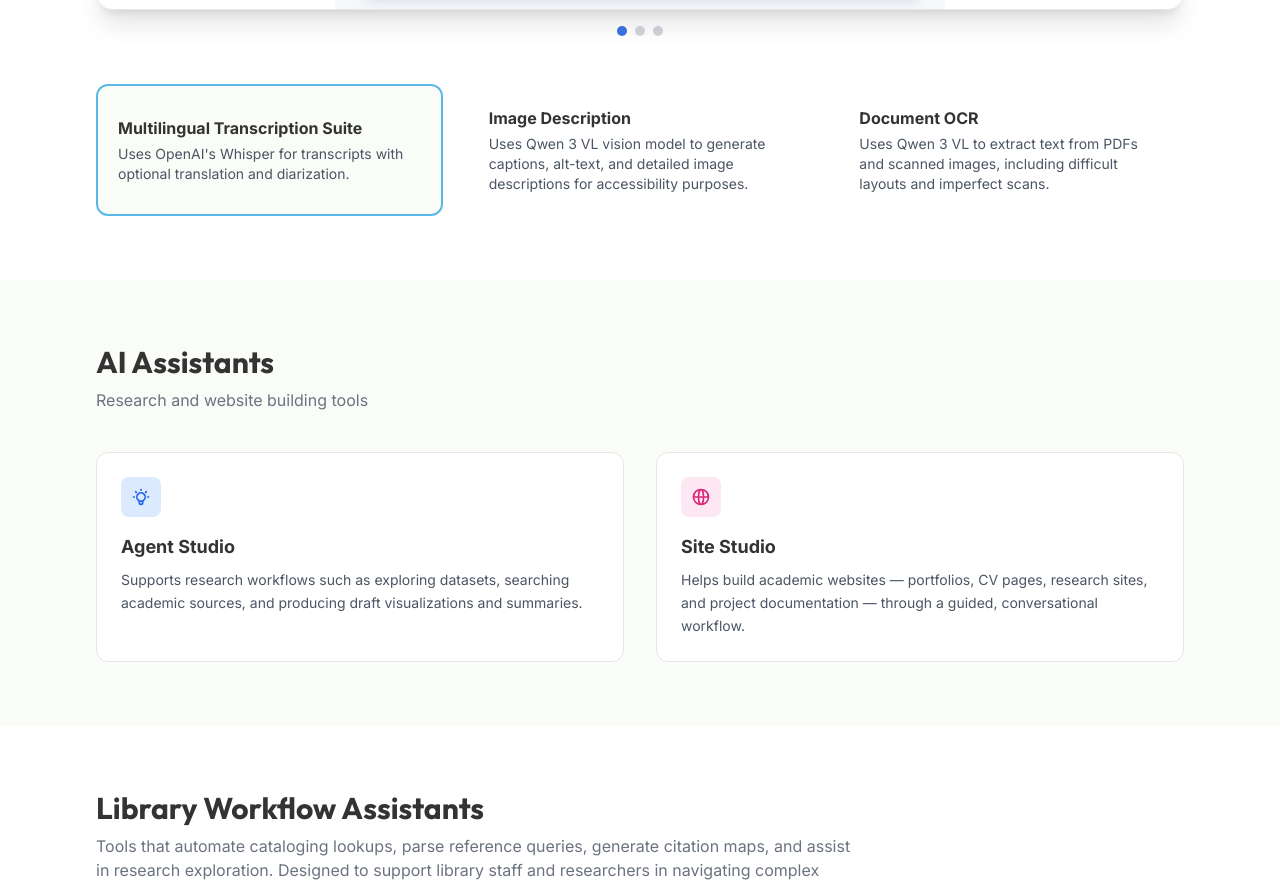
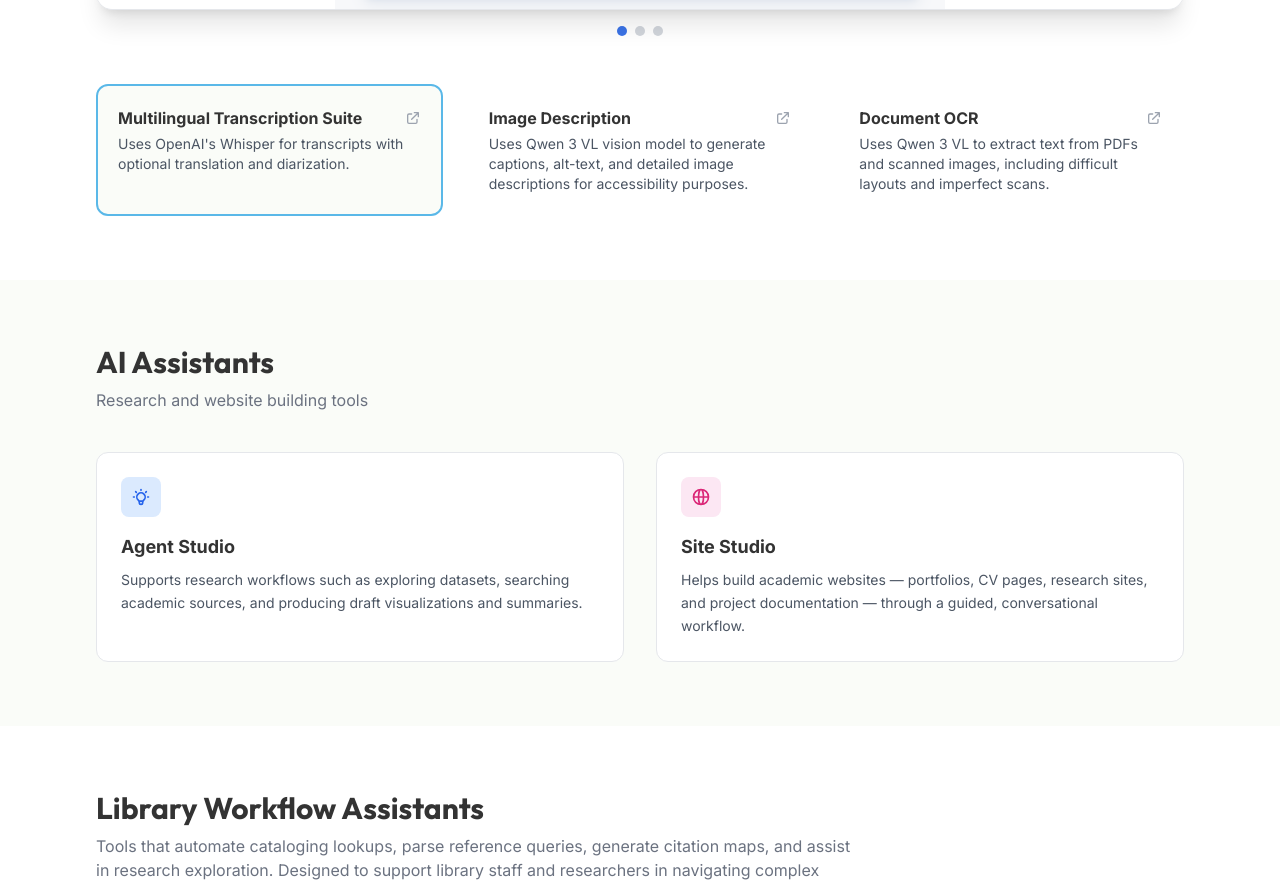
Before and after one commit to CUNY-AI-Lab/CUNY-AI-Lab-website, an Astro site: page /tools in a window 1280 px wide. Shown: the part 2195-3079 px from the top of the page. Built offline with nearby package versions, Linux system fonts and the light colour scheme; Astro itself is replaced by a stand-in of ours.

Commit message:
Make media tool cards link to tools and change slide on hover
- Change tool cards from buttons to external links
- Hover changes the slider image, click navigates to tool
- Add external link icon to each card
- URLs: /asr/, /alt-text/, /ocr/ on tools.ailab.gc.cuny.edu

Co-Authored-By: Claude Opus 4.5 <noreply@anthropic.com>

```diff
--- a/src/pages/tools.astro
+++ b/src/pages/tools.astro
@@ -166,18 +166,27 @@ const base = import.meta.env.BASE_URL;
 
       <!-- Tool descriptions -->
       <div class="grid md:grid-cols-3 gap-6">
-        <button class="media-tool-btn text-left bg-neutral-cream rounded-xl p-5 border-2 border-vibrant-300 transition-all hover:shadow-md" data-slide="0">
-          <h3 class="font-bold text-neutral-stone mb-1">Multilingual Transcription Suite</h3>
+        <a href="https://tools.ailab.gc.cuny.edu/asr/" target="_blank" rel="noopener noreferrer" class="media-tool-btn block bg-neutral-cream rounded-xl p-5 border-2 border-vibrant-300 transition-all hover:shadow-lg group" data-slide="0">
+          <div class="flex items-start justify-between gap-2">
+            <h3 class="font-bold text-neutral-stone mb-1">Multilingual Transcription Suite</h3>
+            <svg class="w-4 h-4 text-gray-400 group-hover:text-vibrant-600 transition-colors flex-shrink-0 mt-1" fill="none" viewBox="0 0 24 24" stroke="currentColor" stroke-width="2"><path stroke-linecap="round" stroke-linejoin="round" d="M10 6H6a2 2 0 00-2 2v10a2 2 0 002 2h10a2 2 0 002-2v-4M14 4h6m0 0v6m0-6L10 14" /></svg>
+          </div>
           <p class="text-gray-600 text-sm">Uses OpenAI's Whisper for transcripts with optional translation and diarization.</p>
-        </button>
-        <button class="media-tool-btn text-left bg-white rounded-xl p-5 border-2 border-transparent transition-all hover:shadow-md hover:border-gray-200" data-slide="1">
-          <h3 class="font-bold text-neutral-stone mb-1">Image Description</h3>
+        </a>
+        <a href="https://tools.ailab.gc.cuny.edu/alt-text/" target="_blank" rel="noopener noreferrer" class="media-tool-btn block bg-white rounded-xl p-5 border-2 border-transparent transition-all hover:shadow-lg hover:border-gray-200 group" data-slide="1">
+          <div class="flex items-start justify-between gap-2">
+            <h3 class="font-bold text-neutral-stone mb-1">Image Description</h3>
+            <svg class="w-4 h-4 text-gray-400 group-hover:text-vibrant-600 transition-colors flex-shrink-0 mt-1" fill="none" viewBox="0 0 24 24" stroke="currentColor" stroke-width="2"><path stroke-linecap="round" stroke-linejoin="round" d="M10 6H6a2 2 0 00-2 2v10a2 2 0 002 2h10a2 2 0 002-2v-4M14 4h6m0 0v6m0-6L10 14" /></svg>
+          </div>
           <p class="text-gray-600 text-sm">Uses Qwen 3 VL vision model to generate captions, alt-text, and detailed image descriptions for accessibility purposes.</p>
-        </button>
-        <button class="media-tool-btn text-left bg-white rounded-xl p-5 border-2 border-transparent transition-all hover:shadow-md hover:border-gray-200" data-slide="2">
-          <h3 class="font-bold text-neutral-stone mb-1">Document OCR</h3>
+        </a>
+        <a href="https://tools.ailab.gc.cuny.edu/ocr/" target="_blank" rel="noopener noreferrer" class="media-tool-btn block bg-white rounded-xl p-5 border-2 border-transparent transition-all hover:shadow-lg hover:border-gray-200 group" data-slide="2">
+          <div class="flex items-start justify-between gap-2">
+            <h3 class="font-bold text-neutral-stone mb-1">Document OCR</h3>
+            <svg class="w-4 h-4 text-gray-400 group-hover:text-vibrant-600 transition-colors flex-shrink-0 mt-1" fill="none" viewBox="0 0 24 24" stroke="currentColor" stroke-width="2"><path stroke-linecap="round" stroke-linejoin="round" d="M10 6H6a2 2 0 00-2 2v10a2 2 0 002 2h10a2 2 0 002-2v-4M14 4h6m0 0v6m0-6L10 14" /></svg>
+          </div>
           <p class="text-gray-600 text-sm">Uses Qwen 3 VL to extract text from PDFs and scanned images, including difficult layouts and imperfect scans.</p>
-        </button>
+        </a>
       </div>
     </div>
   </section>
@@ -193,13 +202,13 @@ const base = import.meta.env.BASE_URL;
       function goTo(index) {
         slides[current].style.opacity = '0';
         dots[current].className = 'slider-dot w-2.5 h-2.5 rounded-full bg-gray-300 transition-colors';
-        toolBtns[current].className = 'media-tool-btn text-left bg-white rounded-xl p-5 border-2 border-transparent transition-all hover:shadow-md hover:border-gray-200';
+        toolBtns[current].className = 'media-tool-btn block bg-white rounded-xl p-5 border-2 border-transparent transition-all hover:shadow-lg hover:border-gray-200 group';
 
         current = (index + total) % total;
 
         slides[current].style.opacity = '1';
         dots[current].className = 'slider-dot w-2.5 h-2.5 rounded-full bg-vibrant-600 transition-colors';
-        toolBtns[current].className = 'media-tool-btn text-left bg-neutral-cream rounded-xl p-5 border-2 border-vibrant-300 transition-all hover:shadow-md';
+        toolBtns[current].className = 'media-tool-btn block bg-neutral-cream rounded-xl p-5 border-2 border-vibrant-300 transition-all hover:shadow-lg group';
       }
 
       document.getElementById('slider-prev').addEventListener('click', function() { goTo(current - 1); });
@@ -210,7 +219,7 @@ const base = import.meta.env.BASE_URL;
       });
 
       toolBtns.forEach(function(btn) {
-        btn.addEventListener('click', function() { goTo(parseInt(this.dataset.slide)); });
+        btn.addEventListener('mouseenter', function() { goTo(parseInt(this.dataset.slide)); });
       });
     })();
   </script>
```
